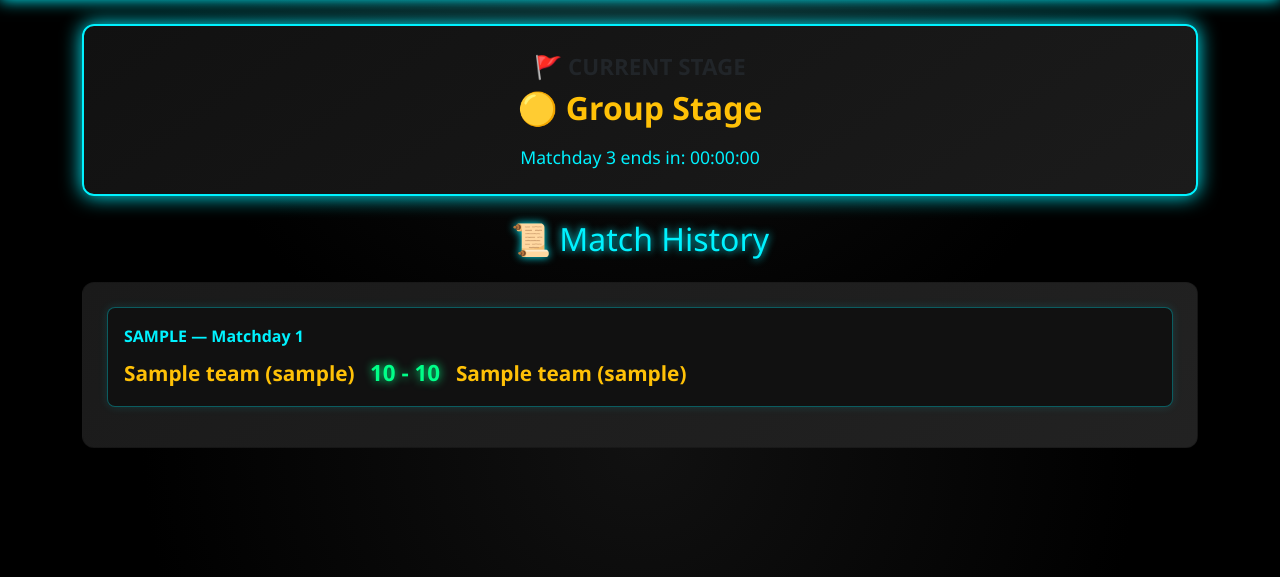
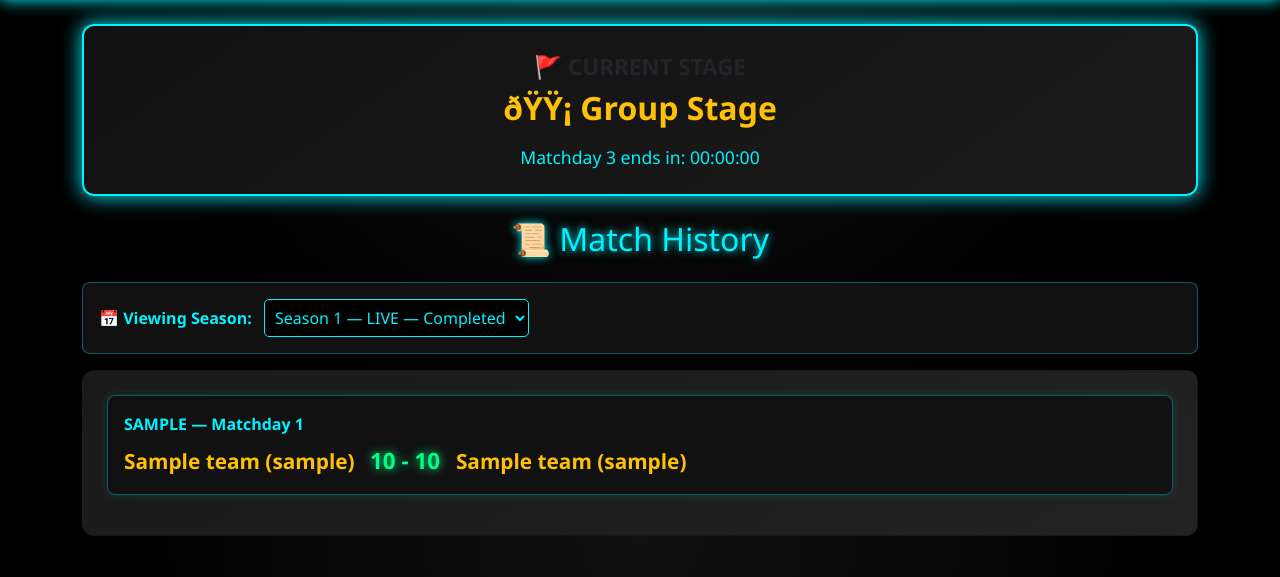
Before and after one commit to Hamza-dev001/football-tournament, a Flask app: page /match-history in a window 1280 px wide. Shown: the part 80-657 px from the top of the page. Run offline with Flask 3, Linux system fonts and the light colour scheme; tables that the repository leaves empty hold one stand-in row (values such as "Sample post").

Commit message:
Step 7: Add season_id support and season selector to Match History; fix stage display ordering

```diff
--- a/app/routes.py
+++ b/app/routes.py
@@ -20,6 +20,9 @@ main = Blueprint("main", __name__)
 # ==========================================================
 # STAGE UTILITIES
 # ==========================================================
+
+STAGE_ORDER = ["group", "r16", "quarter", "semi", "third", "final"]
+
 
 def stage_exists(stage_name, season_id=None):
     season = get_active_season()
@@ -60,7 +63,7 @@ def inject_stage_status():
         return {
             "r16_exists": False, "quarter_exists": False, "semi_exists": False,
             "third_exists": False, "final_exists": False,
-            "current_stage": "⚪ No Active Season", "remaining_group_matches": 0,
+            "current_stage": "âšª No Active Season", "remaining_group_matches": 0,
             "group_stage_complete": False, "group_done": False, "r16_done": False,
             "quarter_done": False, "semi_done": False, "final_done": False,
             "active_season": None,
@@ -82,17 +85,17 @@ def inject_stage_status():
             countdown_label = f"Matchday {matchday} ends in"
 
     if stage_exists("final") and stage_complete("final"):
-        current_stage = "🏆 Tournament Completed"
+        current_stage = "ðŸ† Tournament Completed"
     elif stage_exists("final"):
-        current_stage = "🔴 Final"
+        current_stage = "ðŸ”´ Final"
     elif stage_exists("semi"):
-        current_stage = "🟠 Semifinal"
+        current_stage = "ðŸŸ  Semifinal"
     elif stage_exists("quarter"):
-        current_stage = "🟣 Quarterfinal"
+        current_stage = "ðŸŸ£ Quarterfinal"
     elif stage_exists("r16"):
-        current_stage = "🔵 Round of 16"
+        current_stage = "ðŸ”µ Round of 16"
     else:
-        current_stage = "🟡 Group Stage"
+        current_stage = "ðŸŸ¡ Group Stage"
 
     group_matches = Match.query.filter_by(stage="group", season_id=season.id).all()
     remaining_group_matches = sum(1 for m in group_matches if not m.is_completed)
@@ -295,17 +298,38 @@ def standings():
 
 @main.route("/match-history")
 def match_history():
-    season = get_active_season()
+    all_seasons = Season.query.order_by(Season.season_number).all()
+    requested_season_id = request.args.get("season_id", type=int)
+
+    if requested_season_id:
+        season = Season.query.get(requested_season_id)
+    else:
+        season = get_active_season()
+
     if not season:
-        return render_template("match_history.html", matches=[])
+        return render_template(
+            "match_history.html", matches=[],
+            all_seasons=all_seasons, selected_season=None
+        )
 
     completed_matches = (
         Match.query
         .filter(Match.home_score.isnot(None), Match.season_id == season.id)
-        .order_by(Match.stage, Match.matchday, Match.id)
+        .order_by(Match.matchday, Match.id)
         .all()
     )
-    return render_template("match_history.html", matches=completed_matches, season=season)
+
+    completed_matches.sort(
+        key=lambda m: STAGE_ORDER.index(m.stage) if m.stage in STAGE_ORDER else len(STAGE_ORDER)
+    )
+
+    return render_template(
+        "match_history.html",
+        matches=completed_matches,
+        season=season,
+        all_seasons=all_seasons,
+        selected_season=season
+    )
 
 
 # ==========================================================
@@ -402,17 +426,17 @@ def player_profile(player_code):
 def setup():
     season = get_active_season()
     if not season:
-        return "❌ No active season. Create and activate one first."
+        return "âŒ No active season. Create and activate one first."
 
     if stage_exists("group", season.id):
-        return "❌ Groups already generated for this season."
+        return "âŒ Groups already generated for this season."
 
     assignments = SeasonAssignment.query.filter_by(season_id=season.id).all()
     if len(assignments) < MIN_TEAMS_PER_SEASON:
-        return f"❌ Need at least {MIN_TEAMS_PER_SEASON} assigned teams. Currently: {len(assignments)}."
+        return f"âŒ Need at least {MIN_TEAMS_PER_SEASON} assigned teams. Currently: {len(assignments)}."
 
     if not season.num_groups:
-        return "❌ Season config missing. Finalize team selection in admin first."
+        return "âŒ Season config missing. Finalize team selection in admin first."
 
     Group.query.filter_by(season_id=season.id).delete()
     db.session.commit()
@@ -433,7 +457,7 @@ def setup():
             SeasonAssignment.query.get(assignment_id).group_id = group.id
 
     db.session.commit()
-    return f"✅ {len(assignments)} teams split into {season.num_groups} groups!"
+    return f"âœ… {len(assignments)} teams split into {season.num_groups} groups!"
 
 
 # ==========================================================
@@ -445,9 +469,9 @@ def setup():
 def generate_group_fixtures():
     season = get_active_season()
     if not season:
-        return "❌ No active season."
+        return "âŒ No active season."
     if stage_exists("group", season.id):
-        return "❌ Group fixtures already generated."
+        return "âŒ Group fixtures already generated."
 
     groups = Group.query.filter_by(season_id=season.id).all()
 
@@ -469,7 +493,7 @@ def generate_group_fixtures():
                 ))
 
     db.session.commit()
-    return "✅ Group Fixtures Generated!"
+    return "âœ… Group Fixtures Generated!"
 
 
 # ==========================================================
--- a/app/templates/match_history.html
+++ b/app/templates/match_history.html
@@ -4,6 +4,9 @@
 <h2 class="text-center mb-4" style="color:#00f2ff; text-shadow:0 0 8px #00f2ff;">
     📜 Match History
 </h2>
+
+{% set endpoint = "main.match_history" %}
+{% include "_season_selector.html" %}
 
 <div class="card p-4">
 
```
